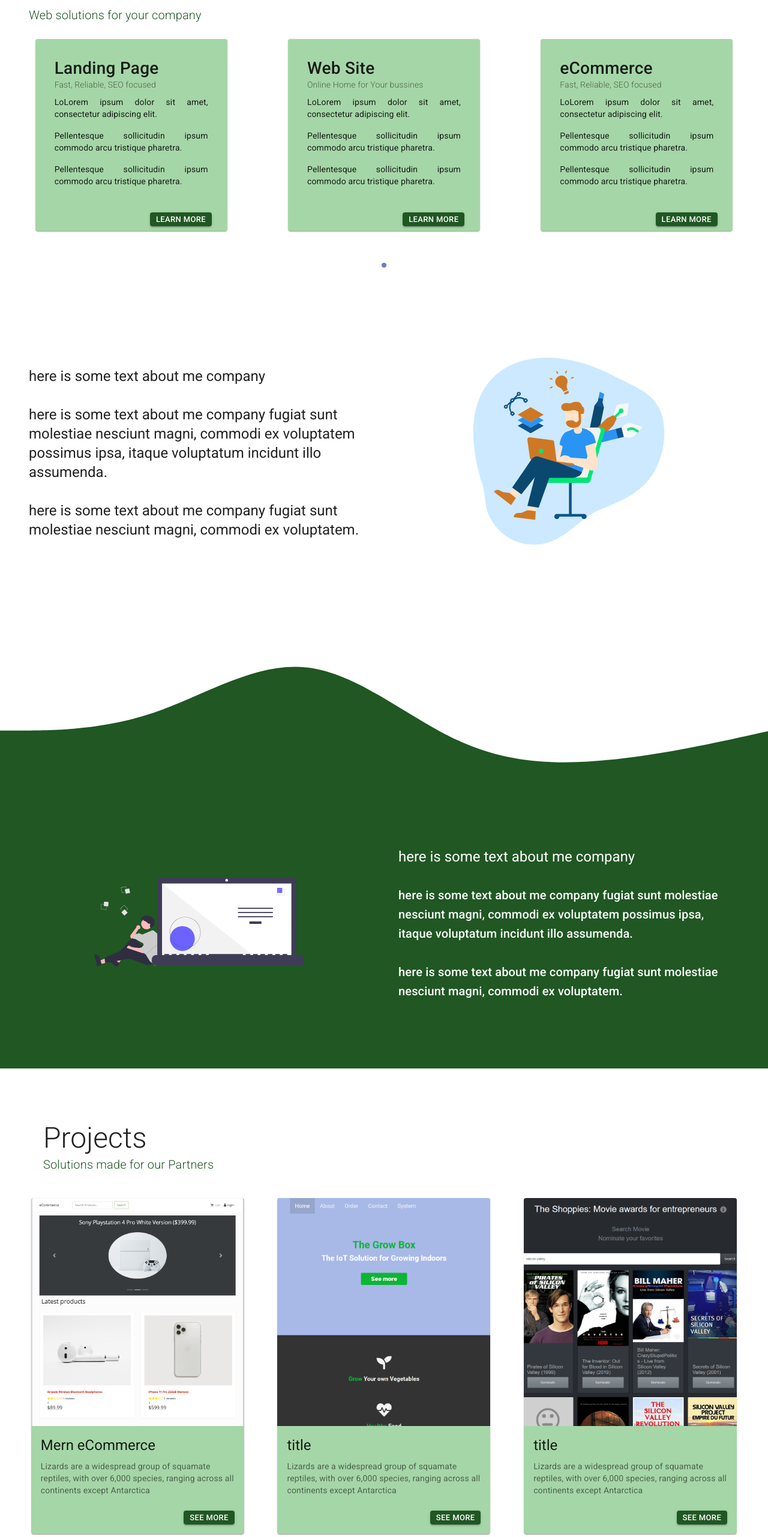
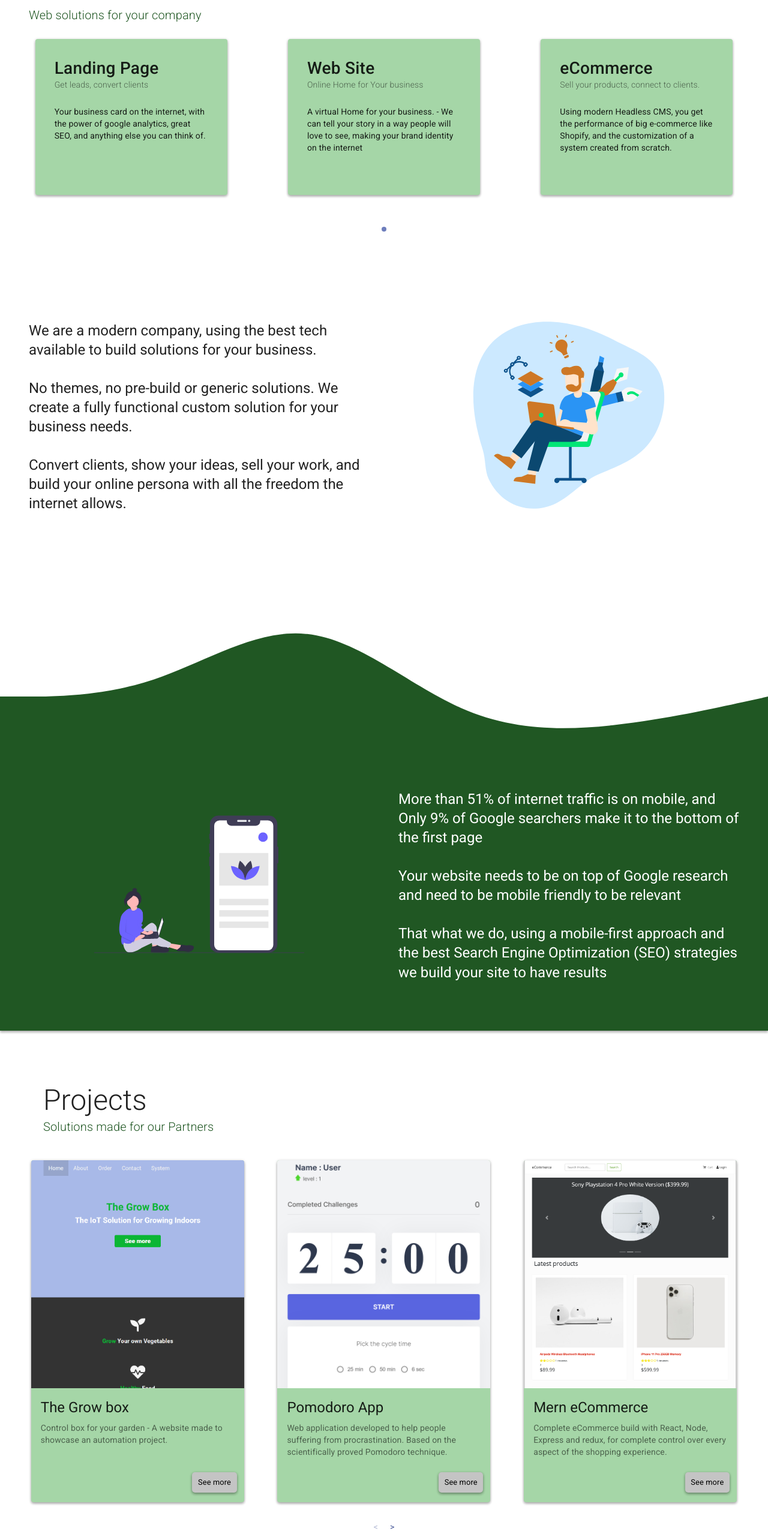
Before and after one commit to TavaresDev/NextTavaresDev, a Next.js app: page / in a window 1280 px wide. Shown: the part 976-3538 px from the top of the page at 60% size. Built offline with nearby package versions, Linux system fonts and the light colour scheme.

Commit message:
text + design nuances

```diff
--- a/src/components/AboutInfo.js
+++ b/src/components/AboutInfo.js
@@ -30,20 +30,18 @@ const AboutInfo = ({ text1, text2, order, bg }) => {
 								<Fade left>
 									<Box py={2}>
 										<Typography variant='h5' component='h2'>
-											{text1}
+											We are a modern company, using the best tech available to build solutions for your business.
 										</Typography>
 									</Box>
 									<Box py={2}>
 										<Typography variant='h5' component='h2'>
-											{text2} fugiat sunt molestiae nesciunt magni, commodi ex
-											voluptatem possimus ipsa, itaque voluptatum incidunt illo
-											assumenda.
+
+											No themes, no pre-build or generic solutions. We create a fully functional custom solution for your business needs.
 										</Typography>
 									</Box>
 									<Box py={2}>
 										<Typography variant='h5' component='h2'>
-											{text2} fugiat sunt molestiae nesciunt magni, commodi ex
-											voluptatem.
+											Convert clients, show your ideas, sell your work, and build your online persona with all the freedom the internet allows.
 										</Typography>
 									</Box>
 								</Fade>
@@ -63,20 +61,20 @@ const AboutInfo = ({ text1, text2, order, bg }) => {
 						</Grid>
 					</Grid>
 				</Container>
-				<svg style={{verticalAlign: 'top', display: 'inline-block', margin:'-5px'}} xmlns="http://www.w3.org/2000/svg" viewBox="0 0 1440 320"><path fill="#205723" fill-opacity="1" d="M0,224L48,224C96,224,192,224,288,192C384,160,480,96,576,106.7C672,117,768,203,864,245.3C960,288,1056,288,1152,277.3C1248,267,1344,245,1392,234.7L1440,224L1440,320L1392,320C1344,320,1248,320,1152,320C1056,320,960,320,864,320C768,320,672,320,576,320C480,320,384,320,288,320C192,320,96,320,48,320L0,320Z"></path></svg>
-				</>
+				<svg style={{ marginBottom: '-1rem', }} xmlns="http://www.w3.org/2000/svg" viewBox="0 0 1440 320"><path fill="#205723" fill-opacity="1" d="M0,224L48,224C96,224,192,224,288,192C384,160,480,96,576,106.7C672,117,768,203,864,245.3C960,288,1056,288,1152,277.3C1248,267,1344,245,1392,234.7L1440,224L1440,320L1392,320C1344,320,1248,320,1152,320C1056,320,960,320,864,320C768,320,672,320,576,320C480,320,384,320,288,320C192,320,96,320,48,320L0,320Z"></path></svg>
+			</>
 		)
 	} else {
 		return (
 			<>
-				<Box bgcolor='secondary.main' color='secondary.contrastText'>
+				<Box style={{		boxShadow: '0px 2px 4px rgba(0, 0, 0, 0.14), 0px 3px 4px rgba(0, 0, 0, 0.12), 0px 1px 5px rgba(0, 0, 0, 0.2)'}} bgcolor='secondary.main' color='secondary.contrastText'>
 					<Container>
 						<Grid container className='sec'>
 							<Grid item container xm={order - 2} xm={12} sm={12} md={6}>
 								<Box m='auto' className=''>
 									<Fade left>
 										<Image
-											src='/undraw_Code_thinking_re_gka2.svg'
+											src='/undraw_mobile_development_8gyo.svg'
 											alt='Picture of the author'
 											// layout='responsive'
 											width={350}
@@ -98,20 +96,17 @@ const AboutInfo = ({ text1, text2, order, bg }) => {
 									<Fade right>
 										<Box py={2}>
 											<Typography variant='h5' component='h2'>
-												{text1}
+											More than 51% of internet traffic is on mobile, and Only 9% of Google searchers make it to the bottom of the first page
 											</Typography>
 										</Box>
 										<Box py={2}>
-											<Typography variant='h6' component='h2'>
-												{text2} fugiat sunt molestiae nesciunt magni, commodi ex
-												voluptatem possimus ipsa, itaque voluptatum incidunt
-												illo assumenda.
+											<Typography variant='h5' component='h2'>
+											Your website needs to be on top of Google research and need to be mobile friendly to be relevant
 											</Typography>
 										</Box>
 										<Box py={2}>
-											<Typography variant='h6' component='h2'>
-												{text2} fugiat sunt molestiae nesciunt magni, commodi ex
-												voluptatem.
+											<Typography variant='h5' component='h2'>
+											That what we do, using a mobile-first approach and the best Search Engine Optimization (SEO) strategies we build your site to have results
 											</Typography>
 										</Box>
 									</Fade>
--- a/src/components/about/AboutServicesCarousel.js
+++ b/src/components/about/AboutServicesCarousel.js
@@ -26,11 +26,10 @@ const AboutServicesCarousel = () => {
 				<SimpleCard
 					// icon={<WebIcon fontSize="large" />}
 					title={"Landing Page"}
-					adjective={"Fast, Reliable, SEO focused"}
-					text={"LoLorem ipsum dolor sit amet, consectetur adipiscing elit.  "}
-					text2={
-						" Pellentesque sollicitudin ipsum commodo arcu tristique pharetra. "
-					}
+					adjective="Get leads, convert clients"
+					text="Your business card on the internet, with the power of google analytics, great SEO, and anything else you can think of.  "
+					// text2=" Pellentesque sollicitudin ipsum commodo arcu tristique pharetra. "
+
 				/>
 			{/* </Fade> */}
 		</Grid>,
@@ -39,11 +38,9 @@ const AboutServicesCarousel = () => {
 				<SimpleCard
 					// icon={<WebIcon fontSize="large" />}
 					title={"Web Site"}
-					adjective={"Online Home for Your bussines"}
-					text={"LoLorem ipsum dolor sit amet, consectetur adipiscing elit.  "}
-					text2={
-						" Pellentesque sollicitudin ipsum commodo arcu tristique pharetra. "
-					}
+					adjective="Online Home for Your business "
+					text="A virtual Home for your business. - We can tell your story in a way people will love to see, making your brand identity on the internet"
+					// text2=" Pellentesque sollicitudin ipsum commodo arcu tristique pharetra. "
 				/>
 			{/* </Fade> */}
 		</Grid>,
@@ -51,12 +48,11 @@ const AboutServicesCarousel = () => {
 			{/* <Fade  right> */}
 				<SimpleCard
 					// icon={<WebIcon fontSize="large" />}
-					title={"eCommerce "}
-					adjective={"Fast, Reliable, SEO focused"}
-					text={"LoLorem ipsum dolor sit amet, consectetur adipiscing elit.  "}
-					text2={
-						" Pellentesque sollicitudin ipsum commodo arcu tristique pharetra. "
-					}
+					title="eCommerce "
+					adjective="Sell your products, connect to clients."
+					text="Using modern Headless CMS, you get the performance of big e-commerce like Shopify, and the customization of a system created from scratch."
+					// text2="Display your products and your style to clients. Using modern Headless CMS, you get the performance of big e-commerce like Shopify, and the customization of a system created from scratch."
+
 				/>
 			{/* </Fade> */}
 		</Grid>,
--- a/src/components/about/ProductCard.js
+++ b/src/components/about/ProductCard.js
@@ -12,12 +12,15 @@ const useStyles = makeStyles({
 		position: 'relative',
 		minWidth: 300,
 		maxWidth: 320,
-		minHeight: 320,
+		minHeight: 260,
 		margin: "1rem",
 		padding: "1rem",
 		background: "palette.primary.main",
+		boxShadow: '0px 2px 4px rgba(0, 0, 0, 0.14), 0px 3px 4px rgba(0, 0, 0, 0.12), 0px 1px 5px rgba(0, 0, 0, 0.2)',
 		transition: "all .3s ease-in",
 		"&:hover": {
+			boxShadow: '0px 0px 2px rgba(0, 0, 0, 0.14), 0px 2px 2px rgba(0, 0, 0, 0.12), 0px 1px 3px rgba(0, 0, 0, 0.2)',
+			// boxShadow: '0px 0px 0px 0px',
 			// background: green[200],
 			background: green[500],
 			color: "white",
@@ -26,7 +29,7 @@ const useStyles = makeStyles({
 	title: {
 		fontSize: 28,
 		fontWeight:500,
-		paddingTop:'0rem',
+		// padding:'0rem 0 0 3rem',
 		lineHeight: 1.2,
 		// color:  "primary.main",
 	},
@@ -35,6 +38,12 @@ const useStyles = makeStyles({
 		fontWeight:200,
 		// color:  "primary.main",
 	},
+	body: {
+		paddingTop:'1rem',
+		fontWeight:'100',
+
+		// color:'#fff',
+	},
 	posBottom: {
 		position: 'absolute',
 		padding:'0.5rem',
@@ -42,7 +51,6 @@ const useStyles = makeStyles({
 		// left: "px",
 		right: "1.1rem",
 		// marginBottom: 34,
-
 	},
 	button: {
 		color:green[800],
@@ -77,19 +85,19 @@ export default function SimpleCard({ title, adjective, text, text2, icon }) {
 					{adjective}
 				</Typography>
 
-				<Box>
+				<Box className={classes.body} >
 					<Box mt={1} mb={2} >
-						<Typography align='justify' variant='body2' component='p'>
+						<Typography  variant='body2' component='p'>
 							{text}
 						</Typography>
 					</Box>
 					<Box mb={2}  >
-						<Typography align='justify' variant='body2' component='p'>
+						<Typography  variant='body2' component='p'>
 							{text2}
 						</Typography>
 					</Box>
 					<Box   >
-						<Typography align='justify' variant='body2' component='p'>
+						<Typography  variant='body2' component='p'>
 							{text2}
 						</Typography>
 					</Box>
@@ -97,14 +105,14 @@ export default function SimpleCard({ title, adjective, text, text2, icon }) {
 
 				</Box>
 			</CardContent>
-			<CardActions className={classes.posBottom}>
+			{/* <CardActions className={classes.posBottom}>
 				<Button  variant='contained' size='small' color='secondary'>
 					Learn More
 				</Button>
-				{/* <Button className={classes.button} size='small' >
+				<Button className={classes.button} size='small' >
 					Learn More
-				</Button> */}
-			</CardActions>
+				</Button>
+			</CardActions> */}
 		</Card>
 	)
 }
--- a/src/components/hero/MyHero.js
+++ b/src/components/hero/MyHero.js
@@ -34,7 +34,7 @@ const MyHero = ({ heroTitle, heroTitleWord, subTitle, subTitleWord }) => {
 					</Fade>
 				</Box>
 			</Box>
-			<svg xmlns='http://www.w3.org/2000/svg' viewBox='0 0 1440 320'>
+			<svg className={styles.svg} xmlns='http://www.w3.org/2000/svg' viewBox='0 0 1440 320'>
 				<path
 					fill='#a5d6a7'
 					fill-opacity='1'
--- a/src/components/hero/MyHero.module.css
+++ b/src/components/hero/MyHero.module.css
@@ -14,3 +14,7 @@
     flex-direction: column;
     margin: 1rem;
 }
+/* .svg {
+    box-shadow: '0px 0px 2px rgba(0, 0, 0, 0.14), 0px 2px 2px rgba(0, 0, 0, 0.12), 0px 1px 3px rgba(0, 0, 0, 0.2)';
+
+} */
--- a/src/components/projects/ProjectCard.jsx
+++ b/src/components/projects/ProjectCard.jsx
@@ -20,23 +20,47 @@ const useStyles = makeStyles({
 	root: {
 		maxWidth: 355,
 		minWidth: 305,
+		minHeight: 570,
         margin:'1rem',
+		boxShadow: '0px 2px 4px rgba(0, 0, 0, 0.14), 0px 3px 4px rgba(0, 0, 0, 0.12), 0px 1px 5px rgba(0, 0, 0, 0.2)',
 		transition: "all .3s ease-in",
 		"&:hover": {
+			boxShadow: '0px 0px 2px rgba(0, 0, 0, 0.14), 0px 2px 2px rgba(0, 0, 0, 0.12), 0px 1px 3px rgba(0, 0, 0, 0.2)',
 			// background: green[200],
 			background: green[500],
 			color: "white",
 		},
 
 	},
+	posBottom: {
+		position: 'absolute',
+		// padding:'1rem',
+		bottom: "1.5rem",
+		// left: "px",
+		right: "2rem",
+		// marginBottom: 34,
+	},
 	button: {
 		// display: "inline-block",
-		// display: "inline-block",
+		boxShadow: '0px 2px 4px rgba(0, 0, 0, 0.14), 0px 3px 4px rgba(0, 0, 0, 0.12), 0px 1px 5px rgba(0, 0, 0, 0.2)',
+		fontSize:'0.8rem',
 		marginLeft: "auto",
-		marginRight: "0.5rem",
-		marginBottom: "0.5rem",
-		// padding: "1rem",
-		// transform: "scale(0.8)",
+		// marginRight: "0.5rem",
+		// marginBottom: "0.5rem",
+		padding: "0.6rem",
+		borderRadius: "5px",
+		color:'#000',
+
+		backgroundColor: '#C4C4C4',
+
+		"&:hover": {
+			boxShadow: '0px 0px 2px rgba(0, 0, 0, 0.14), 0px 2px 2px rgba(0, 0, 0, 0.12), 0px 1px 3px rgba(0, 0, 0, 0.2)',
+			// background: green[200],
+			backgroundColor: '#dfdfdf',
+
+
+		},
+
 	},
 })
 
@@ -72,13 +96,11 @@ const ProjectCard = ({title, bodyText, imgAlt, img}) => {
 						{bodyText}
 					</Typography>
 				</CardContent>
-			<CardActions   >
+			<CardActions className={classes.posBottom}  >
 
-
-
-				<Button className={classes.button} variant ='contained' size='small' color='secondary'>
+				<a className={classes.button} variant ='contained' size='small'>
 					See more
-				</Button>
+				</a>
 				{/* <Button size='small' color='secondary'>
 					Learn More
 				</Button> */}
--- a/src/components/projects/ProjectCarousel.jsx
+++ b/src/components/projects/ProjectCarousel.jsx
@@ -13,60 +13,55 @@ const responsive = {
 }
 
 const items = [
+	<Grid container justify='center' className='item' data-value='2'>
+		{/* <Fade bottom> */}
+			<ProjectCard
+				img='/TheGrowBoxProjectSM.png'
+				imgAlt='The Grow box Project'
+				title='The Grow box'
+				bodyText='Control box for your garden - A website made to showcase an automation project.'
+			/>
+		{/* </Fade> */}
+	</Grid>,
+	<Grid container justify='center' className='item' data-value='3'>
+		{/* <Fade bottom> */}
+			<ProjectCard
+				img='/pomo.png'
+				imgAlt='project'
+				title='Pomodoro App'
+				bodyText='Web application developed to help people suffering from procrastination. Based on the scientifically proved Pomodoro technique.'
+			/>
+		{/* </Fade> */}
+	</Grid>,
 	<Grid container justify='center' className='item' data-value='1'>
-		<Fade bottom>
+		{/* <Fade bottom> */}
 			<ProjectCard
 				img='/mernCenter.svg'
 				imgAlt='project'
 				title='Mern eCommerce'
-				bodyText='Lizards are a widespread group of squamate reptiles, with over 6,000
-			species, ranging across all continents except Antarctica'
+				bodyText='Complete eCommerce build with React, Node, Express and redux, for complete control over every aspect of the shopping experience.'
 			/>
-		</Fade>
+		{/* </Fade> */}
 	</Grid>,
-	<Grid container justify='center' className='item' data-value='2'>
-		<Fade bottom>
-			<ProjectCard
-				img='/TheGrowBoxProjectSM.png'
-				imgAlt='project'
-				title='title'
-				bodyText='Lizards are a widespread group of squamate reptiles, with over 6,000
-			species, ranging across all continents except Antarctica'
-			/>
-		</Fade>
-	</Grid>,
-	<Grid container justify='center' className='item' data-value='3'>
-		<Fade bottom>
+	<Grid container justify='center' className='item' data-value='4'>
+		{/* <Fade bottom> */}
 			<ProjectCard
 				img='/TheShoppies.png'
 				imgAlt='project'
-				title='title'
-				bodyText='Lizards are a widespread group of squamate reptiles, with over 6,000
-			species, ranging across all continents except Antarctica'
+				title='NextCommerce'
+				bodyText='Fully functional eCommerce using Headless CMS. All the facilities from big commerce, like stock, organization, and security with the ability os modeling the front however you need.'
 			/>
-		</Fade>
-	</Grid>,
-	<Grid container justify='center' className='item' data-value='4'>
-		<Fade bottom>
-			<ProjectCard
-				img='/TheShoppies.png'
-				imgAlt='project'
-				title='title'
-				bodyText='Lizards are a widespread group of squamate reptiles, with over 6,000
-			species, ranging across all continents except Antarctica'
-			/>
-		</Fade>
+		{/* </Fade> */}
 	</Grid>,
 	<Grid container justify='center' className='item' data-value='5'>
-		<Fade bottom>
+		{/* <Fade bottom> */}
 			<ProjectCard
 				img='/TheShopiesTerminator.png'
 				imgAlt='project'
-				title='title'
-				bodyText='Lizards are a widespread group of squamate reptiles, with over 6,000
-			species, ranging across all continents except Antarctica'
+				title='MovieApp '
+				bodyText='study case app, created with React, Node, Express,- App made for movie lovers, you can search movies, find information and where to watch them. Save your favorites and share with anyone.'
 			/>
-		</Fade>
+		{/* </Fade> */}
 	</Grid>,
 ]
 
@@ -76,7 +71,7 @@ const ProjectCarousel = () => {
 			<Grid item xs={12} align='start'>
 				<Container>
 
-				<Fade>
+				<Fade bottom>
 					<Box m={3}>
 						<Typography variant={"h3"}>
 							<Box fontWeight='100'>Projects</Box>
```
Also changed, not shown: public/pomo.png (added), public/undraw_mobile_development_8gyo.svg (added).
